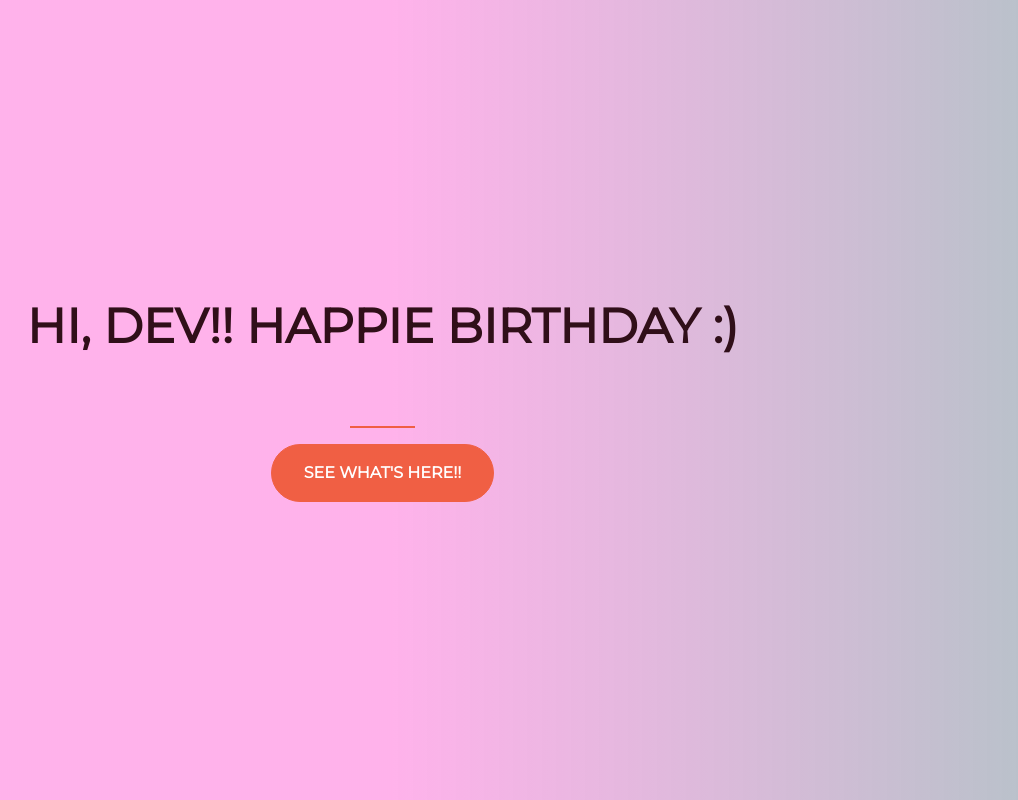
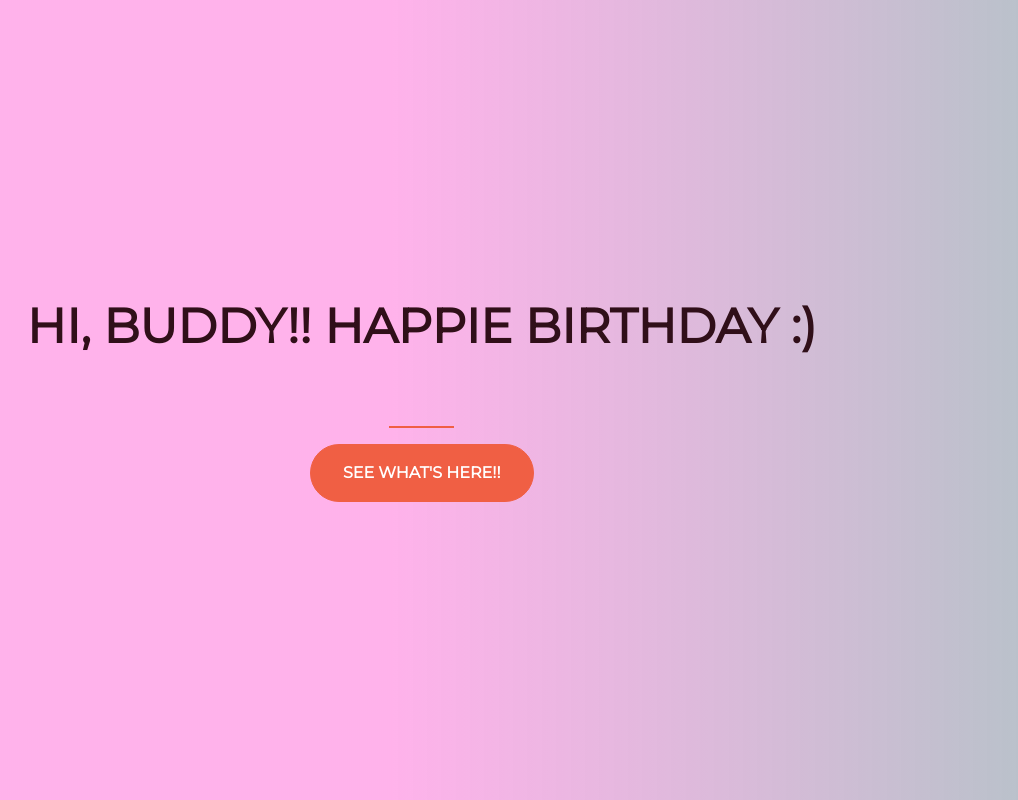
Before and after one commit to srivi15/personal-bday-wish, a plain HTML site: page index.html in a window 1280 px wide. Shown: the whole page, without its empty margins (185-1203 px from the left). Drawn offline with nearby package versions, Linux system fonts and the light colour scheme.

Commit message:
Update index.html

```diff
--- a/index.html
+++ b/index.html
@@ -14,7 +14,7 @@
 	<div class="container d-flex align-items-center h-100">
       <div class="row">
         <header class="text-center col-12">
-          <h1 class="text-uppercase" ><strong>Hi, Dev!! Happie Birthday :) </strong></h1>
+          <h1 class="text-uppercase" ><strong>Hi, buddy!! Happie Birthday :) </strong></h1>
         </header>
         <div class="buffer" col-12></div>
         <section class="text-center col-12">
```
